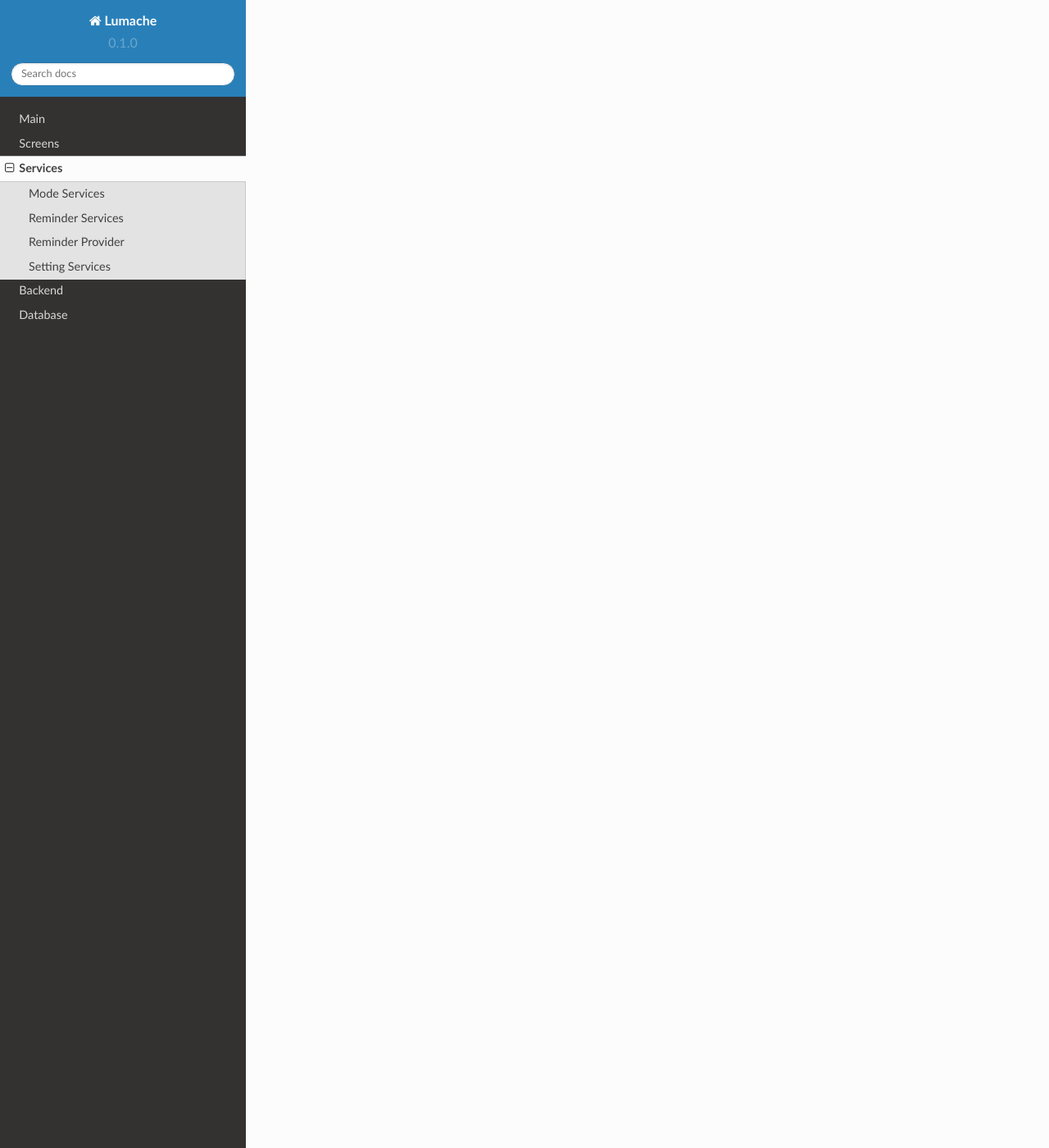
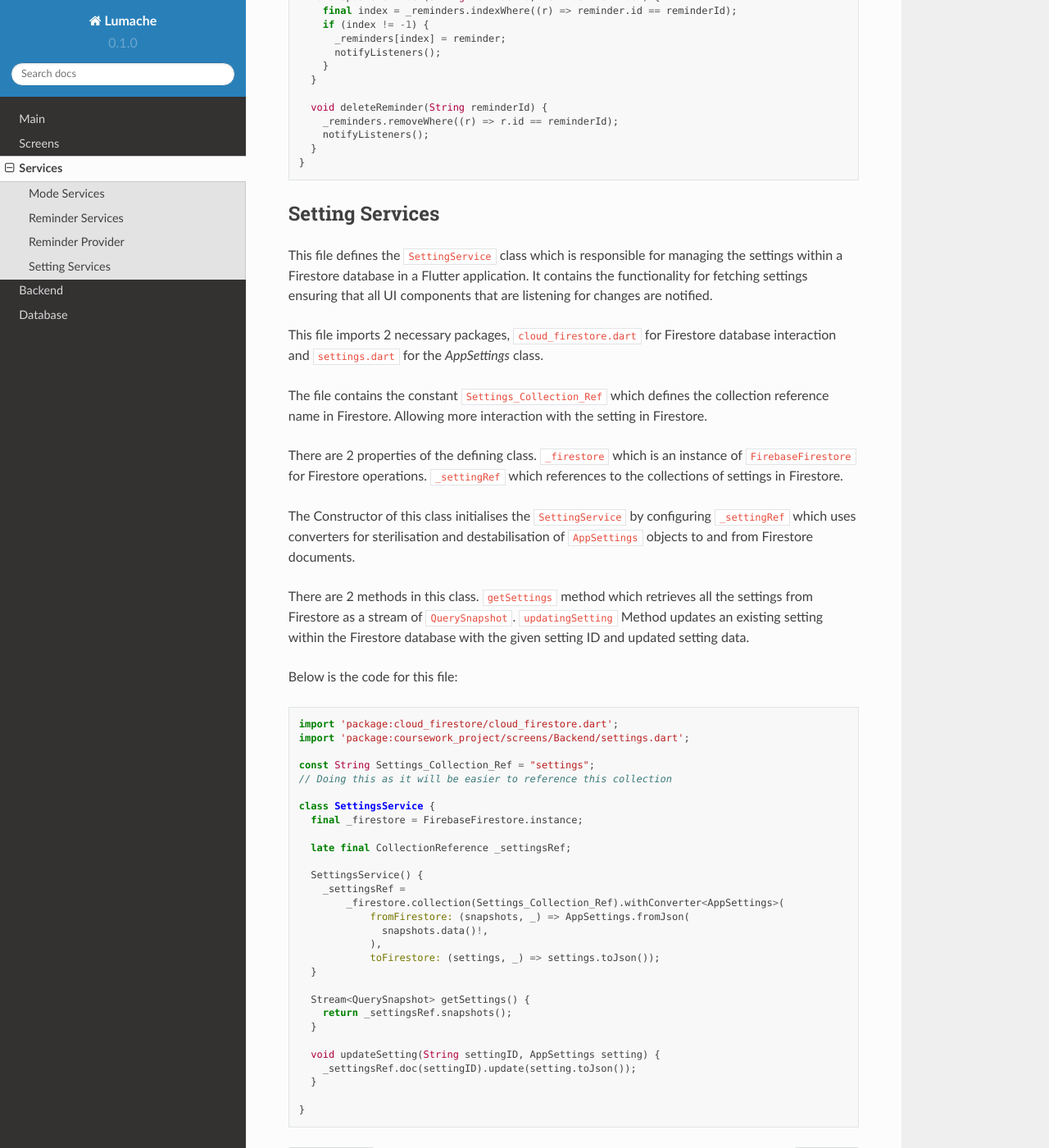
Before and after one commit to SE-sustainability/Project_code, a Sphinx documentation site: the page built from docs/source/services.rst, in a window 1280 px wide and 1400 px high, scrolled down 3825 px. Shown: the whole window at 82% size. Built offline with Sphinx 7.4.7 and the Read the Docs theme 2.0.0, drawn with Linux system fonts in a browser that asks for light colours; some of the changed text lies outside the part shown.

Commit message:
Update services.rst

```diff
--- a/docs/source/services.rst
+++ b/docs/source/services.rst
@@ -128,8 +128,92 @@
 
 Reminder Provider
 -----------------
+This file defines the class :samp:`ReminderProvider` which extends the :samp:`ChangeNotifier` class. This class is responsible for managing reminders. This lass contains the logic for managing reminders within the Flutter application for adding, updating and deleting reminders. It ensures that the UI components respond to any changes made. This is different to "Reminder Services" as it does not connect to the Firestore Database directly.
+
+This file imports 3 packages, :samp:`flutter/material.dart` for the Flutter UI components, :samp:`reminder.services` and `cloud_firestore.dart` for Firestore interaction
+
+The properties that it uses is :samp:`_reminders` which is a list to hold reminder. It also uses a Getter method called :samp:`reminders` which is used to access that list.
+
+There are 3 methods in this file. :samp:`addReminder` which adds a new reminder to the :samp:`_reminders' list and notifies listeners about the change. :samp:`updateReminder` which updates an existing reminder in the :samp:`_reminders` list with the provided reminder data and notifies listeners about the change. :samp:`deleteReminder` which deletes a reminder from the :samp:`_reminder` list and notifies listeners of the change.
+
+Below is the code for this file:
+
+.. code-block:: dart
+
+    import 'package:flutter/material.dart';
+    import 'reminder.services';
+    import 'package:cloud_firestore/cloud_firestore.dart';
+
+    class ReminderProvider extends ChangeNotifier {
+      List<Reminder> _reminders = [];
+
+      List<Reminder> get reminders => _reminders;
+
+      void addReminder(Reminder reminder) {
+        _reminders.add(reminder);
+        notifyListeners();
+      }
+
+      void updateReminder(String reminderId, Reminder reminder) {
+        final index = _reminders.indexWhere((r) => reminder.id == reminderId);
+        if (index != -1) {
+          _reminders[index] = reminder;
+          notifyListeners();
+        }
+      }
+
+      void deleteReminder(String reminderId) {
+        _reminders.removeWhere((r) => r.id == reminderId);
+        notifyListeners();
+      }
+    }
 
 
 
 Setting Services
 ----------------
+This file defines the :samp:`SettingService` class which is responsible for managing the settings within a Firestore database in a Flutter application. It contains the functionality for fetching settings ensuring that all UI components that are listening for changes are notified.
+
+This file imports 2 necessary packages, :samp:`cloud_firestore.dart` for Firestore database interaction and :samp:`settings.dart` for the `AppSettings` class.
+
+The file contains the constant :samp:`Settings_Collection_Ref` which defines the collection reference name in Firestore. Allowing more interaction with the setting in Firestore.
+
+There are 2 properties of the defining class. :samp:`_firestore` which is an instance of :samp:`FirebaseFirestore` for Firestore operations. :samp:`_settingRef` which references to the collections of settings in Firestore.
+
+The Constructor of this class initialises the :samp:`SettingService` by configuring :samp:`_settingRef` which uses converters for sterilisation and destabilisation of :samp:`AppSettings` objects to and from Firestore documents.
+
+There are 2 methods in this class. :samp:`getSettings` method which retrieves all the settings from Firestore as a stream of :samp:`QuerySnapshot`. :samp:`updatingSetting` Method updates an existing setting within the Firestore database with the given setting ID and updated setting data.
+
+Below is the code for this file:
+
+.. code-block:: dart
+
+    import 'package:cloud_firestore/cloud_firestore.dart';
+    import 'package:coursework_project/screens/Backend/settings.dart';
+
+    const String Settings_Collection_Ref = "settings";
+    // Doing this as it will be easier to reference this collection
+
+    class SettingsService {
+      final _firestore = FirebaseFirestore.instance;
+
+      late final CollectionReference _settingsRef;
+
+      SettingsService() {
+        _settingsRef =
+            _firestore.collection(Settings_Collection_Ref).withConverter<AppSettings>(
+                fromFirestore: (snapshots, _) => AppSettings.fromJson(
+                  snapshots.data()!,
+                ),
+                toFirestore: (settings, _) => settings.toJson());
+      }
+
+      Stream<QuerySnapshot> getSettings() {
+        return _settingsRef.snapshots();
+      }
+
+      void updateSetting(String settingID, AppSettings setting) {
+        _settingsRef.doc(settingID).update(setting.toJson());
+      }
+
+    }
```
